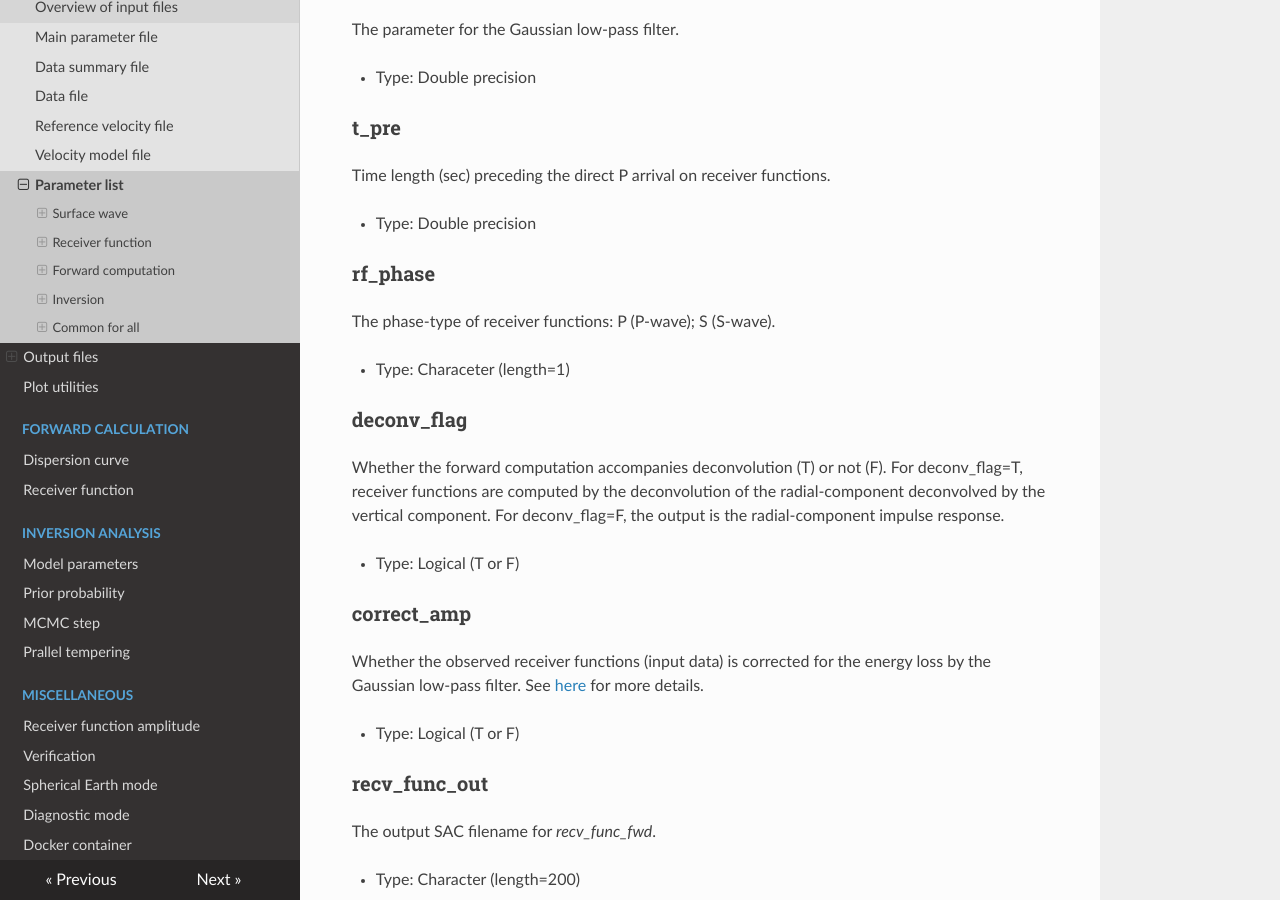
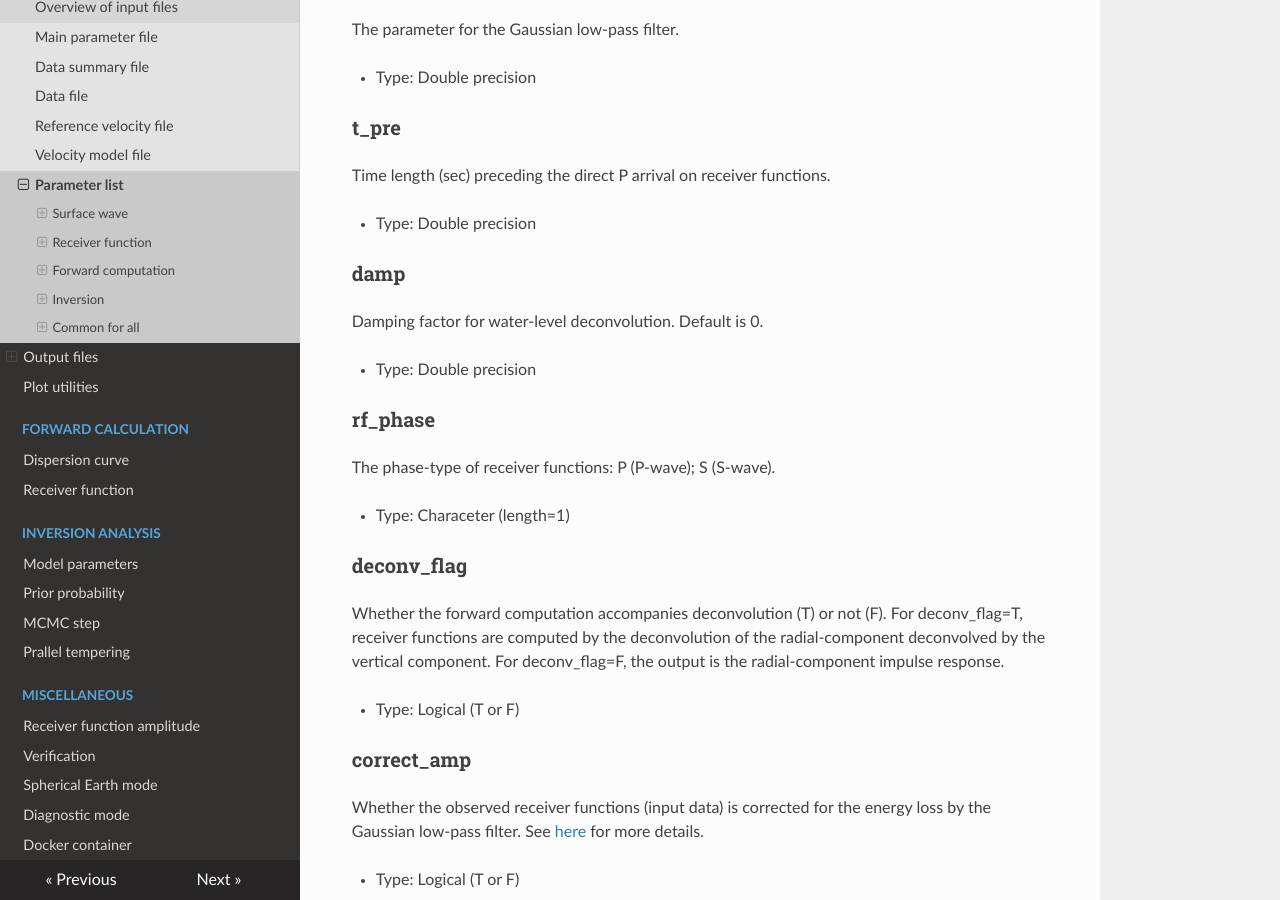
Before and after one commit to akuhara/SEIS_FILO, an MkDocs documentation site: the page built from docs/parameter_list.md, in a window 1280 px wide and 900 px high, scrolled down 3371 px. Built offline with MkDocs 1.6.1, drawn with Linux system fonts in a browser that asks for light colours; nearby versions of some CDN libraries.

Commit message:
add a new parameter 'damp'

```diff
--- a/docs/parameter_list.md
+++ b/docs/parameter_list.md
@@ -133,6 +133,12 @@ The parameter for the Gaussian low-pass filter.
 ### t_pre
 
 Time length (sec) preceding the direct P arrival on receiver functions.
+
+* Type: Double precision
+
+### damp
+
+Damping factor for water-level deconvolution. Default is 0.
 
 * Type: Double precision
 
```
Also changed, not shown: 4 other files.
